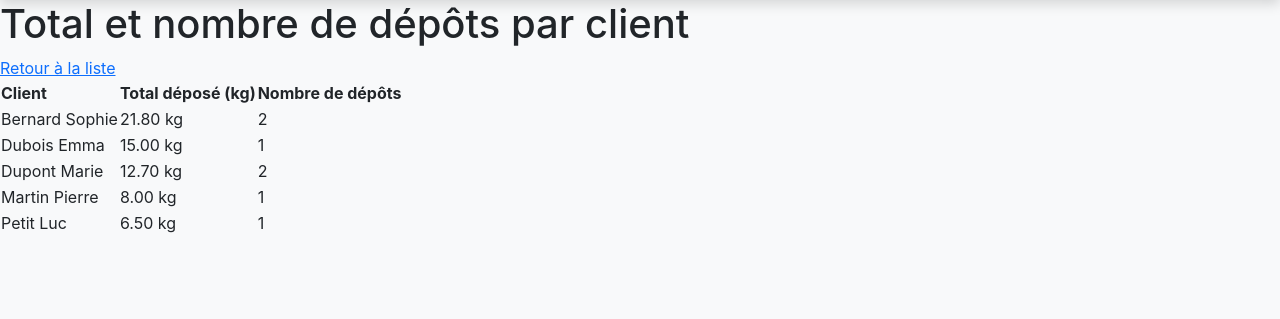
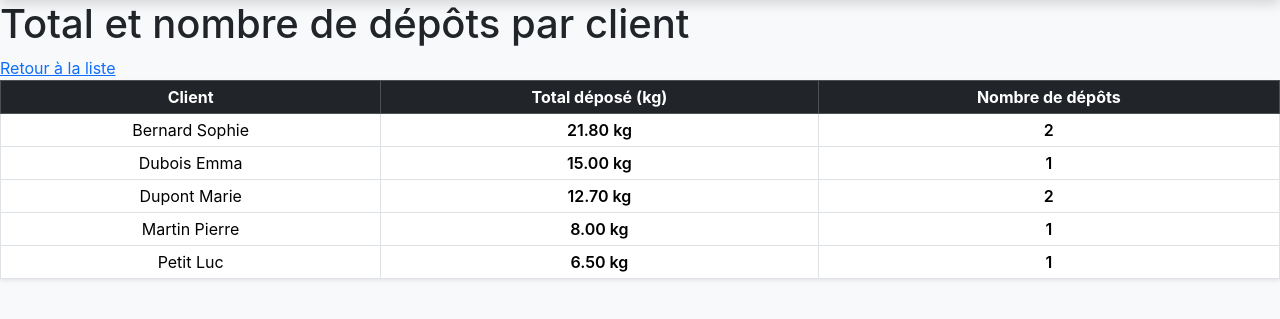
Before and after one commit to LeandreBizel/SAE1.04, a Flask app: page /Depose/etat_depots_client in a window 1280 px wide. Shown: the part 142-461 px from the top of the page. Run offline with Flask 3, Linux system fonts and the light colour scheme; data comes from the database, SQL or seed files in the repository; some libraries are stand-ins or nearby versions.

Commit message:
Update Depose_etat.html

```diff
--- a/templates/Tables/Depose_etat.html
+++ b/templates/Tables/Depose_etat.html
@@ -13,9 +13,9 @@
 <h1>Total et nombre de dépôts par client</h1>
 <a href="/Depose/show">Retour à la liste</a>
 
-<table >
-    <thead >
-        <tr>
+<table class="table table-hover table-bordered table-sm align-middle shadow-sm">
+    <thead class="table-dark">
+        <tr class="text-center">
             <th>Client</th>
             <th>Total déposé (kg)</th>
             <th>Nombre de dépôts</th>
@@ -24,9 +24,9 @@
     <tbody>
         {% for e in etat_list %}
         <tr>
-            <td >{{ e.nom }} {{ e.prenom }}</td>
-            <td >{{ e.total_depose }} kg</td>
-            <td >{{ e.nb_depots }}</td>
+            <td class="text-center">{{ e.nom }} {{ e.prenom }}</td>
+            <td class="text-center fw-semibold">{{ e.total_depose }} kg</td>
+            <td class="text-center fw-semibold">{{ e.nb_depots }}</td>
         </tr>
         {% endfor %}
     </tbody>
```
